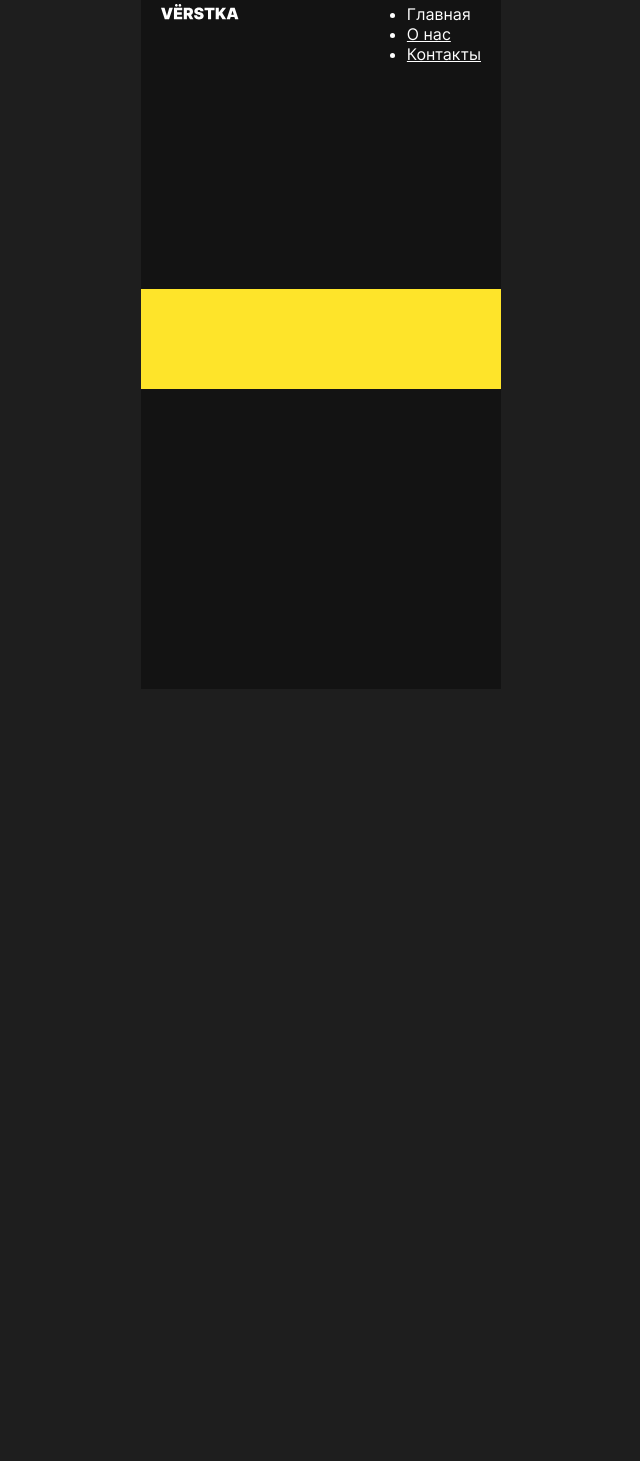
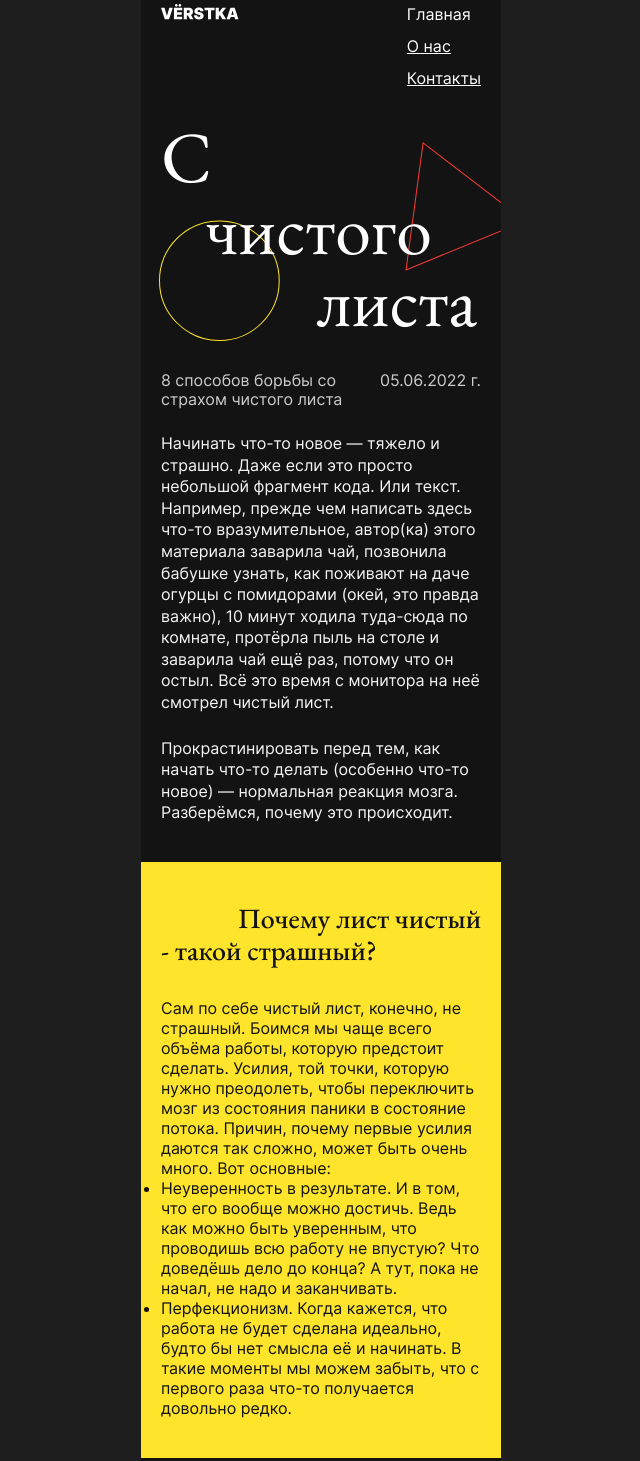
Before and after one commit to SergeyK2024/s-chistogo-lista-main, a plain HTML site: page index.html in a window 1280 px wide. Shown: the part 20-1481 px from the top of the page, without its empty margins (319-959 px from the left). Before the commit the page ends 800 px from the top, so only its background shows below. Drawn offline with Linux system fonts and the light colour scheme; files whose address does not match are found by name.

Commit message:
добавление секции

```diff
--- a/index.html
+++ b/index.html
@@ -6,8 +6,7 @@
     <title>С чистого листа</title>
     <link rel="stylesheet" href="./fonts/fonts.css" />
     <link rel="stylesheet" href="./styles/style.css" />
-    <link rel="stylesheet" href="./styles/reset.css" />
-</head>
+    </head>
 <body>
     <header class="header content-section content-section_theme_dark">
         <a class="header__logo">
@@ -29,14 +28,71 @@
                     <a class="header__menu-link" href="#0">Контакты</a>
                 </li>
             </ul>
-
         </nav>
 
     </header>
     <main class="content">
-        <section class="cover content-section content-section_theme_dark"></section>
-        <section class="intro content-section content-section_theme_dark"></section>
-        <section class="reasons content-section content-section_theme_bright"></section>
+        <section class="cover content-section content-section_theme_dark">
+          <h1 class="cover__title">
+            <span class="accent-span">С</span>
+            <span class="accent-span text-center">чистого</span>
+            <span class="accent-span text-right">листа</span>
+          </h1>
+        </section>
+        <section class="intro content-section content-section_theme_dark">
+            <div class="intro__heading">
+              <h2 class="intro__title">
+                8 способов борьбы со страхом чистого листа
+              </h2>
+              <time class="intro__date" datetime="2022-06-05">05.06.2022 г.</time>
+            </div>
+            <div class="intro__main-text">
+                <p>
+                    Начинать что-то новое — тяжело и страшно. Даже если это просто
+                    небольшой фрагмент кода. Или текст. Например, прежде чем написать
+                    здесь что-то вразумительное, автор(ка) этого материала заварила чай,
+                    позвонила бабушке узнать, как поживают на даче огурцы с помидорами
+                    (окей, это правда важно), 10 минут ходила туда-сюда по комнате,
+                    протёрла пыль на столе и заварила чай ещё раз, потому что он остыл.
+                    Всё это время с монитора на неё смотрел чистый лист.
+                </p>
+                <p>
+                    Прокрастинировать перед тем, как начать что-то делать (особенно
+                    что-то новое) — нормальная реакция мозга. Разберёмся, почему это
+                    происходит.
+                </p>
+            </div>
+        </section>
+        <section class="reasons content-section content-section_theme_bright">
+            <h2 class="content-section__subtitle">
+                <span class="accent-span text-right">Почему лист чистый</span>
+                <span class="accent-span">- такой страшный?</span>
+            </h2>
+            <p class="content_section__introduction">
+                Сам по себе чистый лист, конечно, не страшный. Боимся мы чаще всего
+                объёма работы, которую предстоит сделать. Усилия, той точки, которую
+                нужно преодолеть, чтобы переключить мозг из состояния паники в
+                состояние потока. Причин, почему первые усилия даются так сложно,
+                может быть очень много. Вот основные:
+            </p>
+            <ul class="content-section__list">
+                <li class="content-section__list-item">
+                    <span class="content-section__list-accent">
+                        Неуверенность в результате.
+                    </span>
+                    И в том, что его вообще можно достичь. Ведь как можно быть
+                    уверенным, что проводишь всю работу не впустую? Что доведёшь дело до
+                    конца? А тут, пока не начал, не надо и заканчивать.
+                </li>
+                <li class="content-section__list-item">
+                    <span class="content-section__list-accent">Перфекционизм.</span>
+                    Когда кажется, что работа не будет сделана идеально, будто бы нет
+                    смысла её и начинать. В такие моменты мы можем забыть, что с первого
+                    раза что-то получается довольно редко.
+                </li>
+
+            </ul>
+        </section>
         <section class="how-to content-section content-section_theme_dark"></section>
         <section class="how-to content-section content-section_theme_dark"></section>
 
--- a/styles/reset.css
+++ /dev/null
@@ -1,19 +0,0 @@
-body {
-    margin: 0;
-    background-color: #1e1e1e;
-}
-
-
-h1,
-h2,
-h3,
-h4,
-h5,
-h6,
-p,
-ul,
-ol,
-blockquote {
-  margin: 0;
-  padding: 0;
-    }
--- a/styles/style.css
+++ b/styles/style.css
@@ -1,17 +1,32 @@
 body {
+    margin: 0;
     font-family: Inter, sans-serif;
     font-weight: 400;
+    background-color: #1e1e1e;
+}
+
+h1,
+h2,
+h3,
+h4,
+h5,
+h6,
+p,
+ul,
+ol,
+blockquote {
+  margin: 0;
+  padding: 0;
 }
 
 .content-section {
     box-sizing: border-box;
     width: 360px;
-    min-height: 100px;
     margin: auto;
 }
 .content-section_theme_dark {
-    color: #fff;
-    background-color: #131313;
+      color: #fff;
+      background-color: #131313;
 }
 .content-section_theme_bright {
     color: #131313;
@@ -23,6 +38,7 @@ body {
     justify-content: space-between;
     align-items: flex-start;
     padding: 24px 20px;
+
 }
 .header__logo {
     display: block;
@@ -31,16 +47,73 @@ body {
 .header__logo-image {
     width: 100%;
 }
+.header__menu-list {
+    display: flex;
+    flex-direction: column;
+    gap: 12px;
+    list-style: none;
+
+}
 .header__menu-link {
     color: #fff;
     font-size: 16px;
     line-height: 1.2;
 }
+
 .header__menu-item_active .header__menu-link {
     text-decoration: none;
+
 }
 .cover {
+    min-height: 258px;
     padding: 7px 24px 32px 20px;
+    background-image: url(../images/cover.svg);
+    background-repeat: no-repeat;
+    background-position: right center;
+    background-size: 95% auto;
+}
+.cover__title {
+    width: 100%;
+    color:#fff;
+    font-family: 'EB Garamond', serif;
+    font-weight: 400;
+    font-size: 72px;
+    line-height: 1;
+}
+.intro__heading {
+    display: flex;
+    justify-content: space-between;
+    gap: 22px;
+    color: #ccc;
+    font-size: 16px;
+}
+.intro__title {
+    font-weight: 400;
+    font-size: 16px;
+    line-height: 1.2;
+}
+.intro__date {
+    font-size: 16px;
+    line-height: 1.2;
+    white-space: nowrap;
+}
+.intro__main-text {
+    display:flex;
+    flex-direction: column;
+    gap: 24px;
+    margin-top: 24px;
+    color: #f5f5f5;
+    font-size: 16px;
+    line-height: 1.35;
+}
+.accent-span {
+    display: block;
+}
+.text-center {
+    text-align: center;
+}
+.text-right {
+    text-align: right;
 }
 .intro {
     padding: 0 20px 38px;
@@ -48,6 +121,31 @@ body {
 }
 .reasons{
     padding: 40px 20px;
+}
+
+.content-section__subtitle {
+    margin-bottom: 32px;
+    font-family: 'EB Garamond', serif;
+    font-weight: 500;
+    font-size: 28px;
+    line-height: 1.15;
+}
+
+.content-section__introduction {
+    margin: 0 0 32px;
+    font-size: 20px;
+    line-height: 1.35;
+}
+
+.content-section__list {
+
+}
+
+.content-section__list-item {
+
+}
+
+.content-section__list-accent {
 
 }
 .how-to {
```
